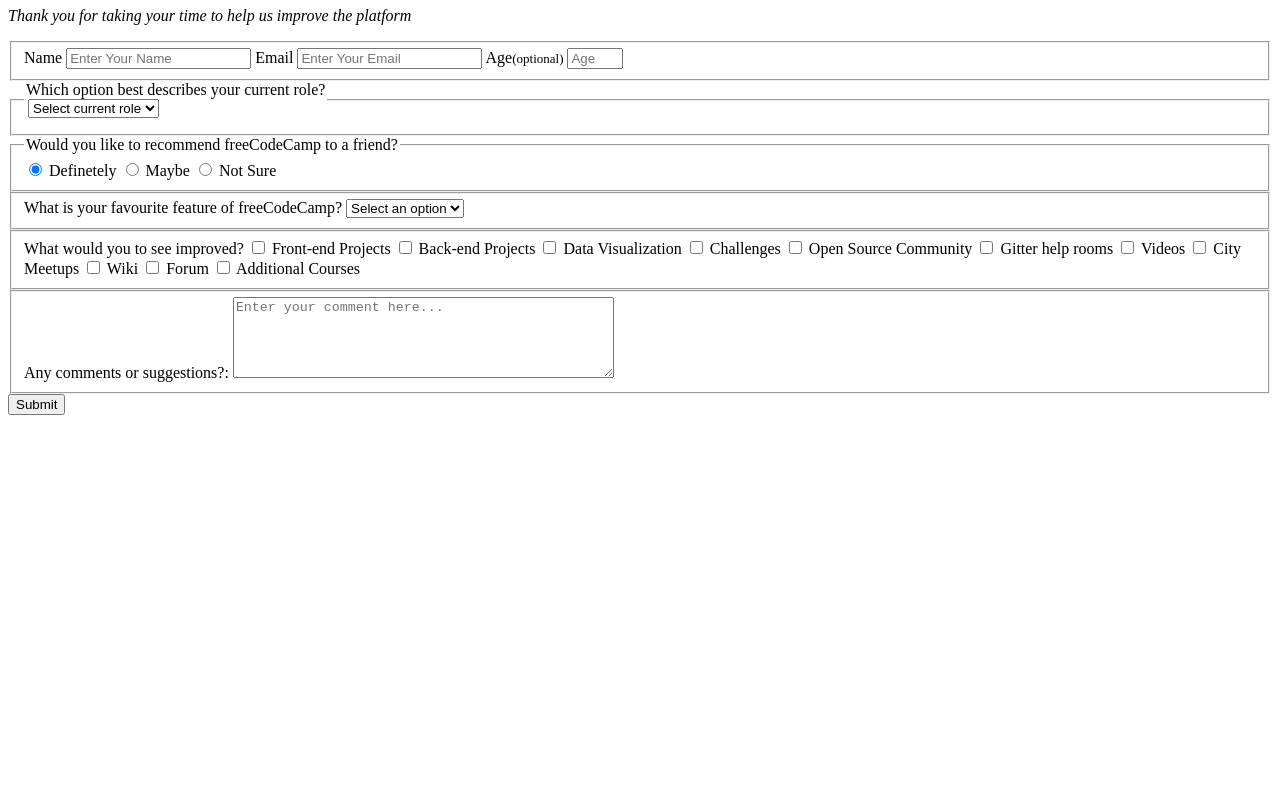
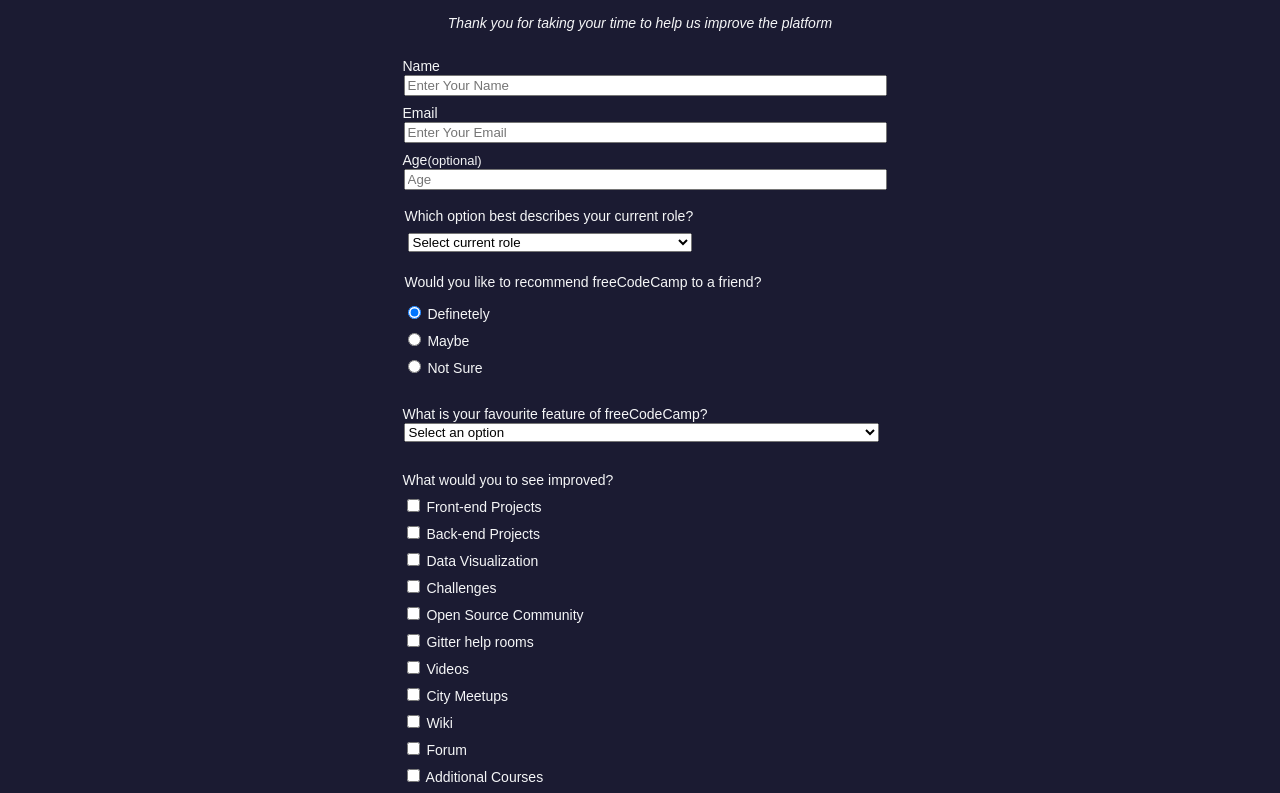
Before and after one commit to Morg3an/morgansrepository, a plain HTML site: page index.html in a window 1280 px wide. Shown: the part 73-866 px from the top of the page. Before the commit the page ends 800 px from the top, so only its background shows below. Drawn offline with Linux system fonts and the light colour scheme.

Commit message:
Update index.html

```diff
--- a/index.html
+++ b/index.html
@@ -3,7 +3,7 @@
   <body>
     <head><meta charset="UTF-8">
     <title>Survey Form</title>
-    <link rel="stylesheet" href="styles5.css" />
+    <link rel="stylesheet" href="styles.css" />
     </head>
     <h1 id="title">freeCodeCamp Survey Form</h1>
     <p id="description"><em>Thank you for taking your time to help us improve the platform</em></p>
```
